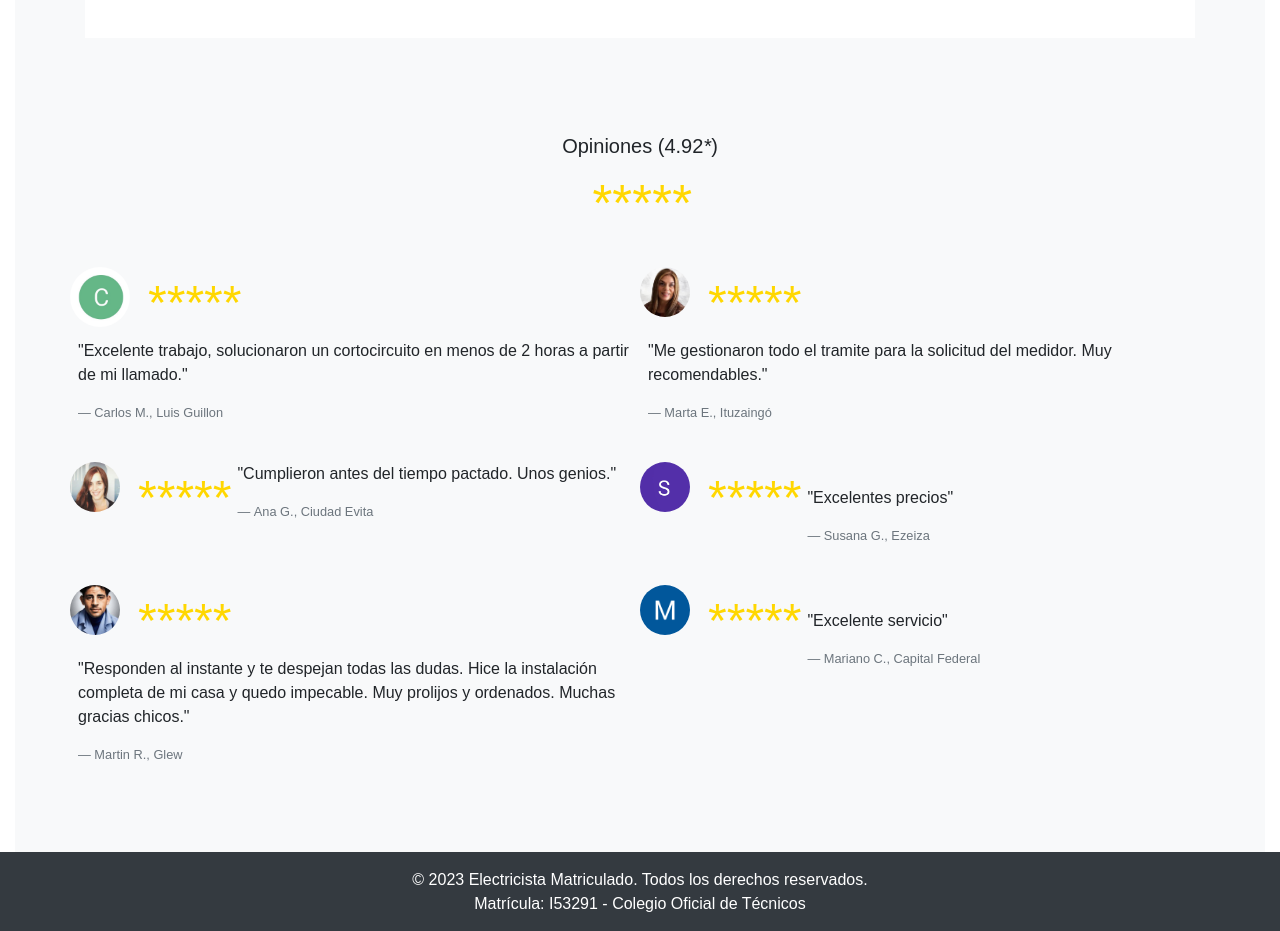
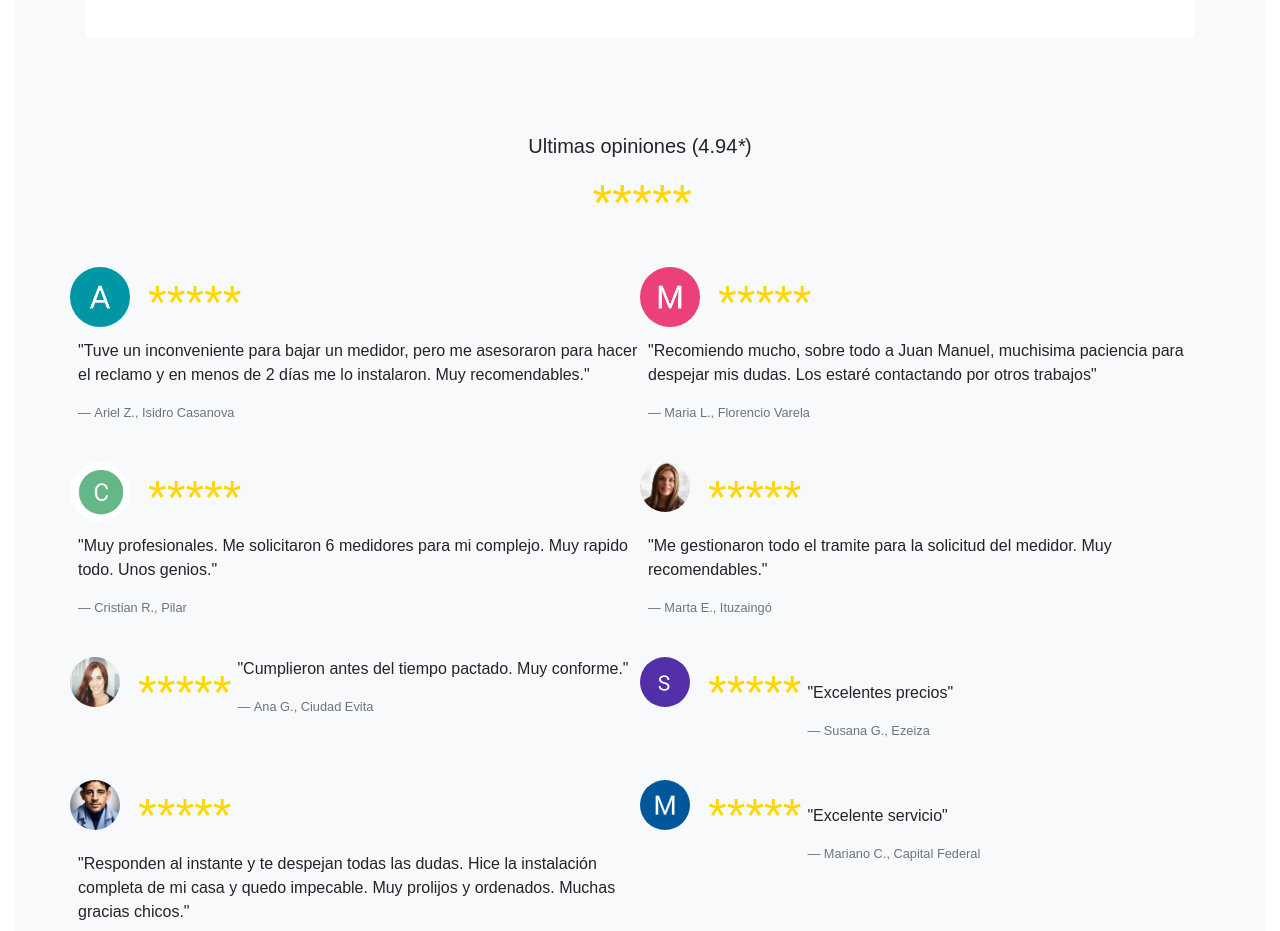
Before and after one commit to juanmluq/iluminartulugar, an Angular app: page /home in a window 1280 px wide. Shown: the part 2260-3191 px from the top of the page. Built offline with nearby package versions, Linux system fonts and the light colour scheme.

Commit message:
edit comments

```diff
--- a/src/app/home/home.html
+++ b/src/app/home/home.html
@@ -93,7 +93,7 @@
   <section class="bg-light py-5">
     <div class="container">
       <div class="text-center mb-4">
-        <h5>Opiniones (4.92<i class="fa-solid fa-star fa-xl">*</i>)
+        <h5>Ultimas opiniones (4.94<i class="fa-solid fa-star fa-xl">*</i>)
 </h5>
             <div class="stars" style="color: gold; font-size: 3.2rem; margin-bottom: 10px;">
               <i class="fa-solid fa-star fa-xl">*</i>
@@ -106,6 +106,44 @@
       <div class="row">
         <div class="col-md-6">
           <div class="d-flex align-items-start mb-4 row">
+            <img src="/assets/letraA.jpg" alt="Cliente 1" class="rounded-circle align-items-center mr-3" style="width: 60px; height: 60px;">
+            <div class="stars" style="color: gold; font-size: 3rem;">
+              <i class="fas fa-star">*</i>
+              <i class="fas fa-star">*</i>
+              <i class="fas fa-star">*</i>
+              <i class="fas fa-star">*</i>
+              <i class="fas fa-star">*</i>
+            </div>
+
+            <blockquote class="blockquote flex-grow-1 ml-2 text-adpt">
+              <p>"Tuve un inconveniente para bajar un medidor, pero me asesoraron para hacer el reclamo y en menos de 2 días me lo instalaron. Muy recomendables."</p>
+              <footer class="blockquote-footer">Ariel Z., Isidro Casanova</footer>
+            </blockquote>
+          </div>
+        </div>
+
+
+        <div class="col-md-6">
+          <div class="d-flex align-items-start mb-4 row">
+            <img src="/assets/letraM.png" alt="Cliente 1" class="rounded-circle align-items-center mr-3" style="width: 60px; height: 60px;">
+            <div class="stars" style="color: gold; font-size: 3rem;">
+              <i class="fas fa-star">*</i>
+              <i class="fas fa-star">*</i>
+              <i class="fas fa-star">*</i>
+              <i class="fas fa-star">*</i>
+              <i class="fas fa-star">*</i>
+            </div>
+
+            <blockquote class="blockquote flex-grow-1 ml-2 text-adpt">
+              <p>"Recomiendo mucho, sobre todo a Juan Manuel, muchisima paciencia para despejar mis dudas. Los estaré contactando por otros trabajos"</p>
+              <footer class="blockquote-footer">Maria L., Florencio Varela</footer>
+            </blockquote>
+          </div>
+        </div>
+
+
+            <div class="col-md-6">
+          <div class="d-flex align-items-start mb-4 row">
             <img src="/assets/perfilc.jpg" alt="Cliente 1" class="rounded-circle align-items-center mr-3" style="width: 60px; height: 60px;">
             <div class="stars" style="color: gold; font-size: 3rem;">
               <i class="fas fa-star">*</i>
@@ -116,11 +154,13 @@
             </div>
 
             <blockquote class="blockquote flex-grow-1 ml-2 text-adpt">
-              <p>"Excelente trabajo, solucionaron un cortocircuito en menos de 2 horas a partir de mi llamado."</p>
-              <footer class="blockquote-footer">Carlos M., Luis Guillon</footer>
+              <p>"Muy profesionales. Me solicitaron 6 medidores para mi complejo. Muy rapido todo. Unos genios."</p>
+              <footer class="blockquote-footer">Cristian R., Pilar</footer>
             </blockquote>
           </div>
         </div>
+
+
         <div class="col-md-6">
           <div class="d-flex align-items-start mb-4 row">
             <img src="assets/perfil1.jpg" alt="Cliente 2" class="rounded-circle mr-3" style="width: 50px; height: 50px;">
@@ -148,7 +188,7 @@
               <i class="fas fa-star">*</i>
             </div>
             <blockquote class="blockquote flex-grow-1 ml-2 text-adpt">
-              <p>"Cumplieron antes del tiempo pactado. Unos genios."</p>
+              <p>"Cumplieron antes del tiempo pactado. Muy conforme."</p>
               <footer class="blockquote-footer">Ana G., Ciudad Evita</footer>
             </blockquote>
           </div>
```
Also changed, not shown: src/assets/letraA.jpg (added), src/assets/letraM.png (added).
